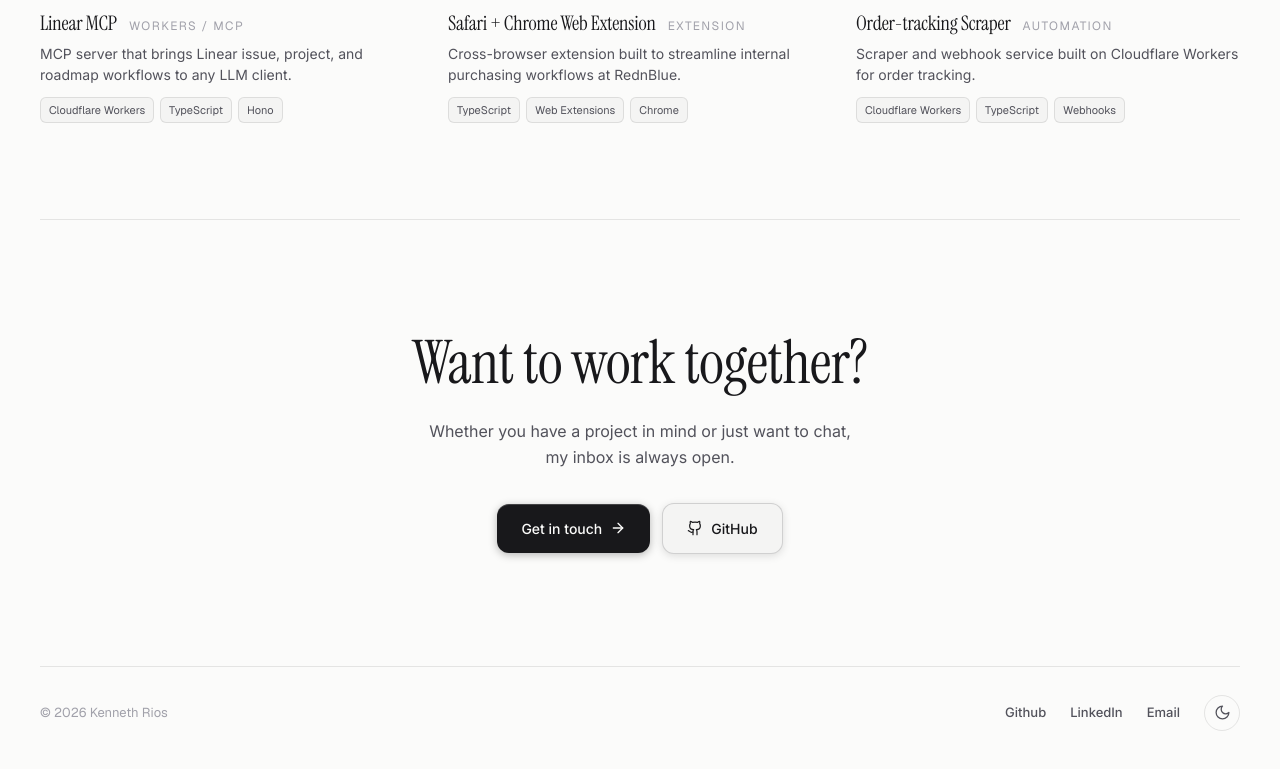
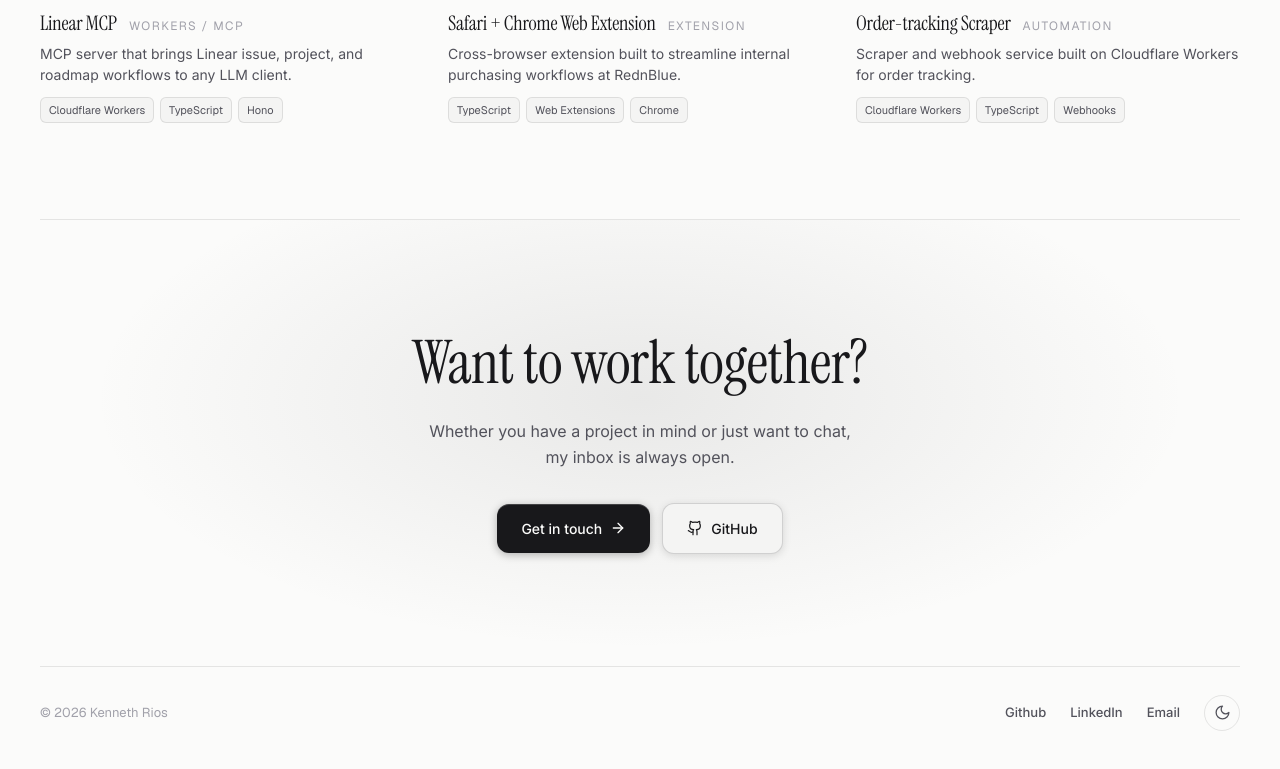
Before and after one commit to Kenth06/portfolio, a React (Vite) app: page / in a window 1280 px wide. Shown: the part 970-1739 px from the top of the page. Built offline with nearby package versions, Linux system fonts and the light colour scheme.

Commit message:
feat(home): add soft gray/white spotlight glow behind footer CTA

```diff
--- a/src/pages/HomePage.tsx
+++ b/src/pages/HomePage.tsx
@@ -89,14 +89,23 @@ export function HomePage({ setActive }: { setActive: (tab: Tab) => void }) {
 
       {/* Footer CTA */}
       <footer className="mt-24 border-t border-line">
-        <div className="flex flex-col items-center gap-6 py-28 text-center">
-          <h2 className="font-serif text-[44px] leading-[1.05] tracking-[-0.01em] text-ink sm:text-[60px]">
+        <div className="relative flex flex-col items-center gap-6 overflow-hidden py-28 text-center">
+          {/* Soft gray/white spotlight behind the CTA */}
+          <div
+            aria-hidden
+            className="pointer-events-none absolute inset-0"
+            style={{
+              background:
+                "radial-gradient(65% 80% at 50% 40%, var(--glow-cta) 0%, transparent 70%)",
+            }}
+          />
+          <h2 className="relative z-10 font-serif text-[44px] leading-[1.05] tracking-[-0.01em] text-ink sm:text-[60px]">
             Want to work together?
           </h2>
-          <p className="max-w-[44ch] text-[16px] leading-[1.6] text-ink-2">
+          <p className="relative z-10 max-w-[44ch] text-[16px] leading-[1.6] text-ink-2">
             Whether you have a project in mind or just want to chat, my inbox is always open.
           </p>
-          <div className="flex flex-wrap items-center justify-center gap-3 pt-2">
+          <div className="relative z-10 flex flex-wrap items-center justify-center gap-3 pt-2">
             <a
               href={emailUrl}
               className="flex items-center gap-2 rounded-xl bg-ink px-6 py-3.5 text-[14px] font-medium text-bg shadow-[0_2px_8px_rgba(0,0,0,0.28),inset_0_1px_0_rgba(255,255,255,0.18)] transition hover:opacity-90 active:scale-[0.98]"
--- a/src/tailwind.css
+++ b/src/tailwind.css
@@ -20,6 +20,8 @@
   --border-2: rgba(24, 24, 27, 0.16);
   --accent: #4f63a8;
   --accent-soft: rgba(79, 99, 168, 0.12);
+  /* Soft gray spotlight behind the CTA. */
+  --glow-cta: rgba(120, 120, 120, 0.14);
 }
 
 .dark {
@@ -33,6 +35,8 @@
   --border-2: rgba(244, 244, 245, 0.16);
   --accent: #9bb0db;
   --accent-soft: rgba(155, 176, 219, 0.14);
+  /* Brighter white glow reads well over the near-black background. */
+  --glow-cta: rgba(255, 255, 255, 0.13);
 }
 
 @theme inline {
```
